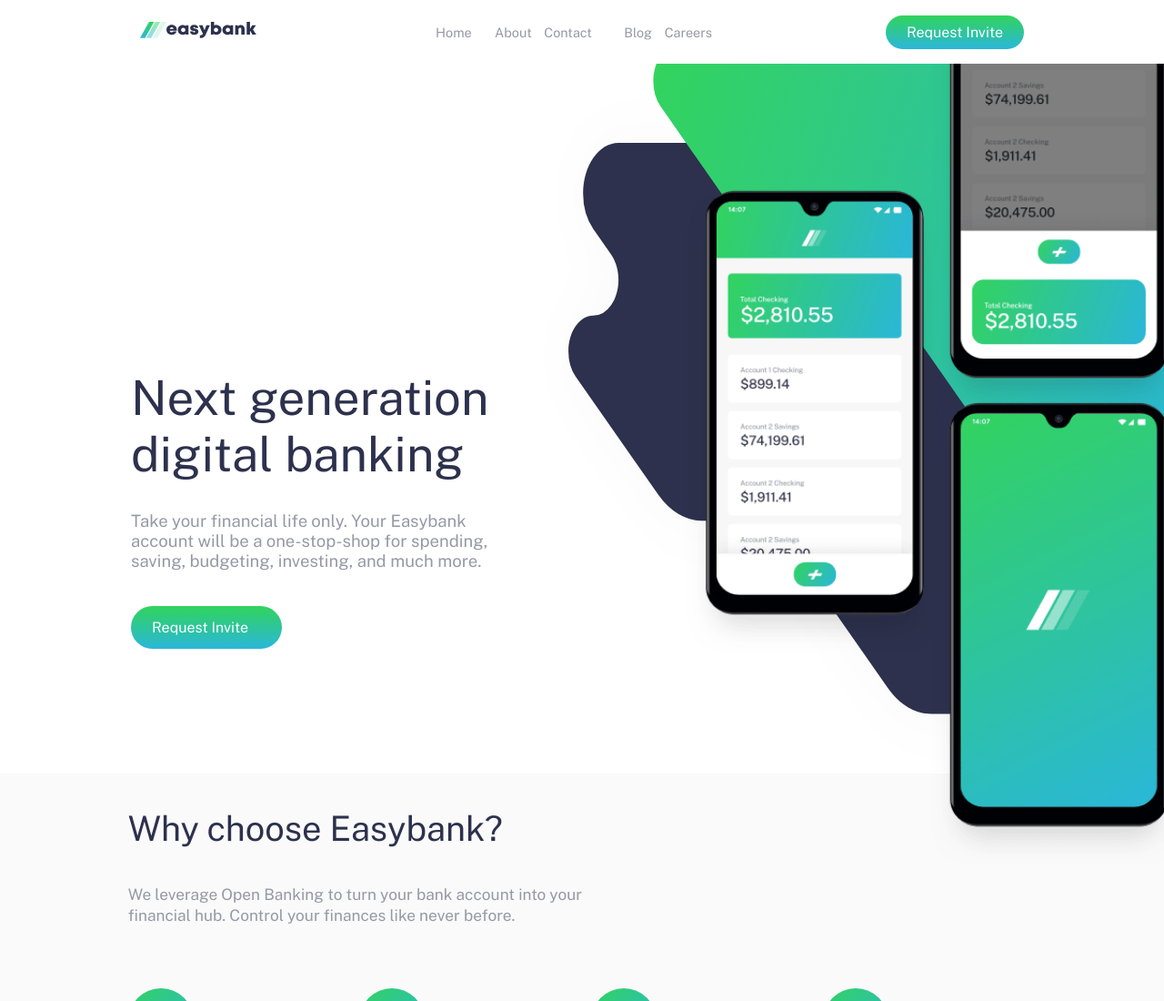
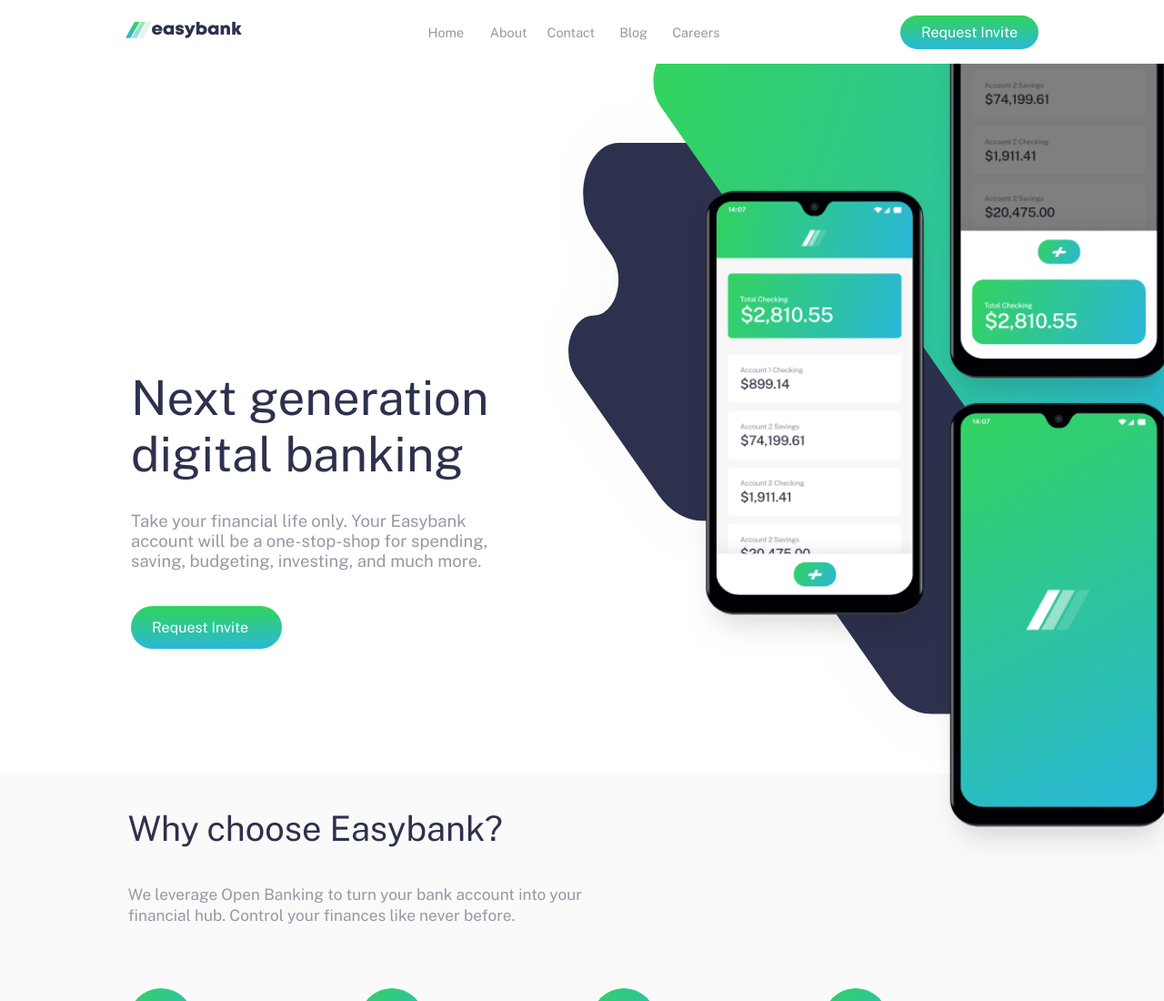
Before and after one commit to JoelNieto90/Navbar-Mobile, a plain HTML site: page index.html in a window 1280 px wide. Shown: the top 1100 px of the page at 91% size. Drawn offline with nearby package versions, Linux system fonts and the light colour scheme.

Commit message:
Correcting styles of the links in the desktop version

```diff
--- a/css/componentes/_globales.scss
+++ b/css/componentes/_globales.scss
@@ -115,8 +115,8 @@
         display: grid;
         grid-template-columns: repeat(5, 12%);
         justify-content: center;
-        grid-gap: 20px;
-        width: 30%;
+        grid-gap: 15px;
+        width: 35%;
         height: 100%;
         @include media(mobile-only) {
             display: block;
@@ -137,7 +137,7 @@
         &__a {
             display: inherit;
             align-items: center;
-            justify-content: flex-end;
+            justify-content: center;
             color: $Grayish-Blue;
             font-weight: $font-weight2;
             font-size: calc(0.5em + 0.5vw);
@@ -149,6 +149,7 @@
         }
         &__a:hover {
             color: $Dark-Blue;
+            border-bottom: 4px solid $Lime-Green;
             @include media(mobile-only) {
                 border-bottom: 0px;
             }
```
Also changed, not shown: css/style.css.
